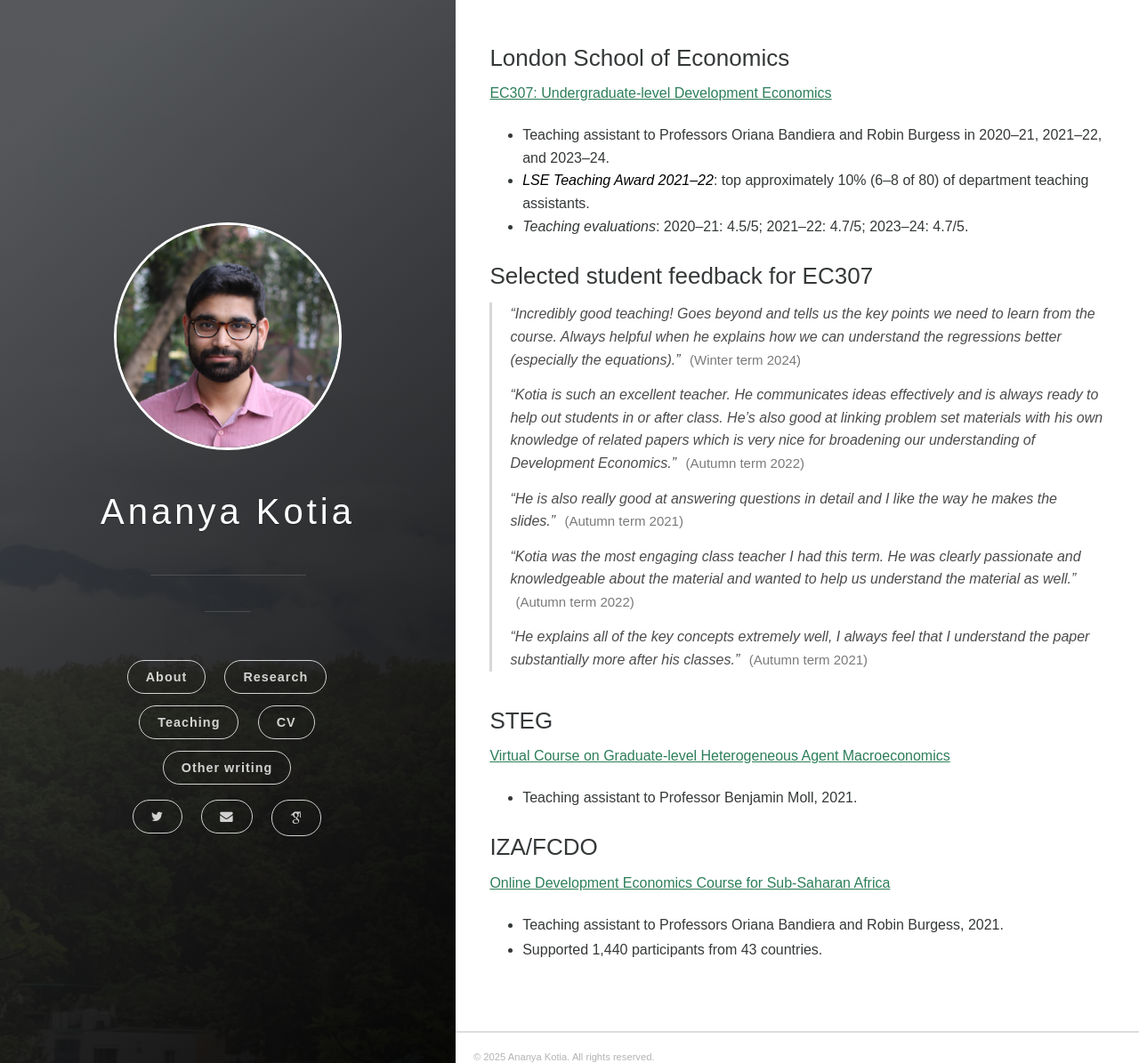
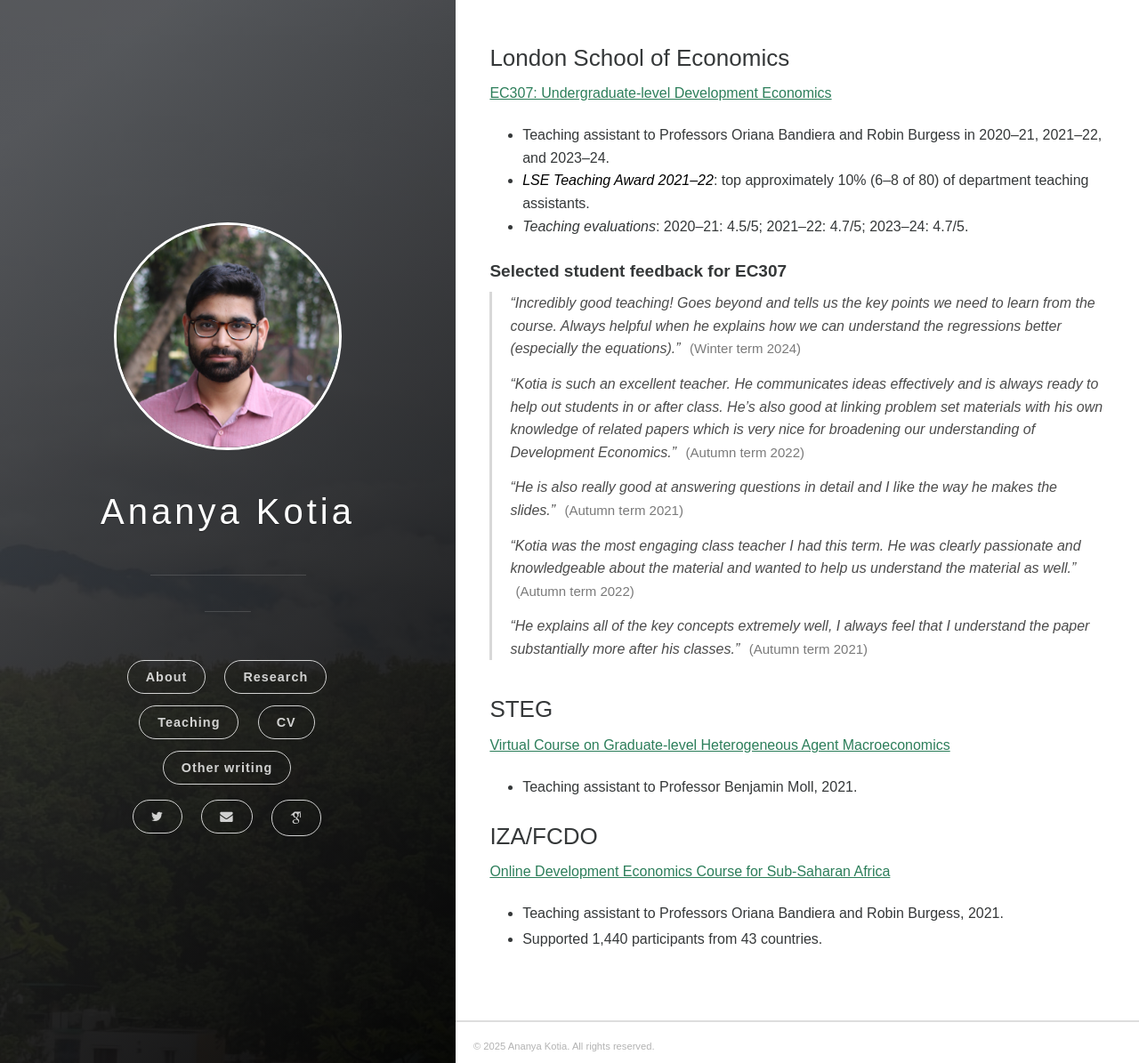
Before and after one commit to ananyakotia/ananyakotia.github.io, a Jekyll site: the page built from pages/teaching.markdown, in a window 1280 px wide and 1195 px high. Shown: the whole window at 89% size. Built offline with Jekyll 4.4.1, drawn with Linux system fonts in a browser that asks for light colours; some web fonts are replaced.

```diff
--- a/pages/teaching.markdown
+++ b/pages/teaching.markdown
@@ -16,7 +16,7 @@ permalink: /teaching/
   <li><em>Teaching evaluations</em>: 2020–21: 4.5/5; 2021–22: 4.7/5; 2023–24: 4.7/5.</li>
 </ul>
 
-### Selected student feedback for EC307
+#### Selected student feedback for EC307
 
 <ul class="no-bullets teaching-quotes">
 	<li>“Incredibly good teaching! Goes beyond and tells us the key points we need to learn from the course. Always helpful when he explains how we can understand the regressions better (especially the equations).” <span class="quote-term">(Winter term 2024)</span></li>
```
